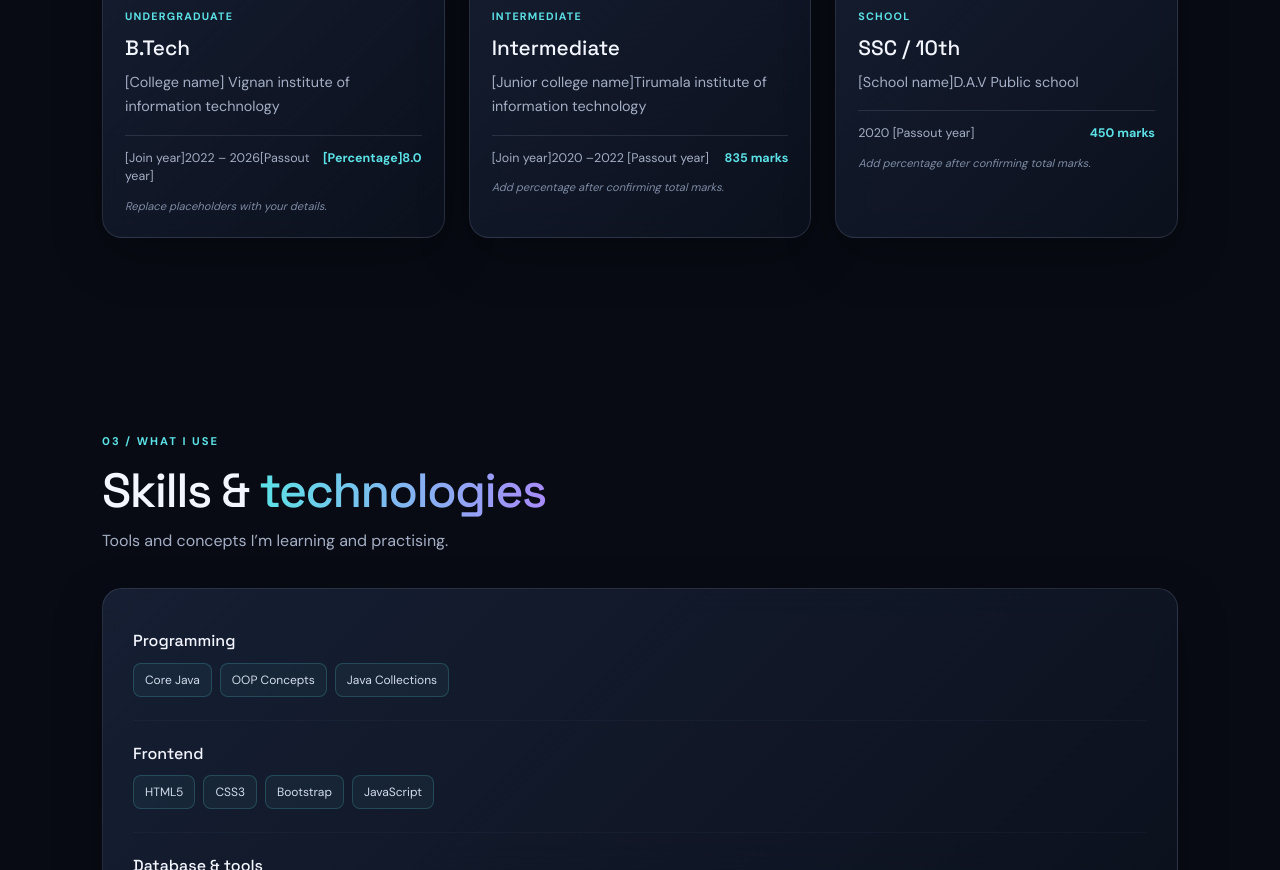
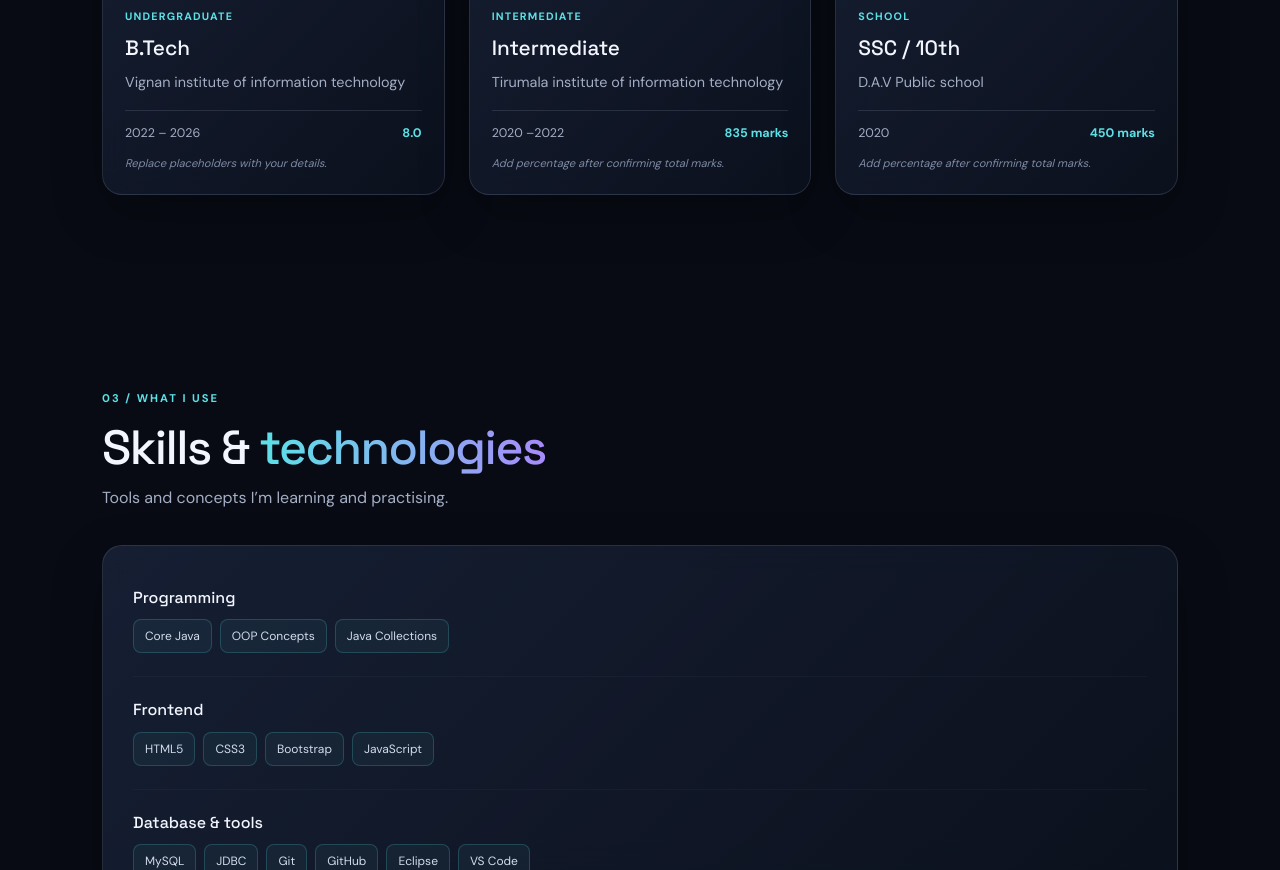
Before and after one commit to MallaPavanteja/Portfolio, a plain HTML site: page index.html in a window 1280 px wide. Shown: the part 1944-2814 px from the top of the page. Drawn offline with nearby package versions, Linux system fonts and the light colour scheme.

Commit message:
Update education section with new entries
Added additional educational entries and updated existing ones.

```diff
--- a/index.html
+++ b/index.html
@@ -14,9 +14,9 @@
 <section id="home" class="hero section"><div class="container"><div class="row align-items-center g-5"><div class="col-lg-5 text-center"><div class="photo-ring"><img src="profile.jpg" alt="Malla Pavan Teja" onerror="this.style.display='none';this.nextElementSibling.style.display='grid'"><div class="placeholder"><i class="bi bi-person-fill"></i><small>Add profile.jpg</small></div></div><p class="muted mt-4">Curious mind · Creative builder · Lifelong learner</p></div><div class="col-lg-7"><div class="intro glass reveal"><span class="eyebrow">● AVAILABLE FOR OPPORTUNITIES</span><p class="muted mt-4 mb-1">Hello, I'm</p><h1>Malla Pavan <span>Teja.</span></h1><h2>Aspiring <span id="role">Java Full Stack Developer</span></h2><p class="muted lh-lg mt-3">I enjoy turning ideas into useful, easy-to-use web experiences. I’m building my skills in Java, web development and databases, one project at a time.</p><a class="btn btn-neon mt-3" href="#projects">Explore my work <i class="bi bi-arrow-up-right"></i></a> <a class="btn btn-outline-light mt-3" href="#contact">Let's connect</a><div class="mt-4 small muted"><a href="mailto:pavanteja@gmail.com">pavanteja@gmail.com</a> · <a href="https://github.com/MallaPavanteja">GitHub</a></div></div></div></div></div></section>
 <section id="about" class="section"><div class="container"><div class="heading reveal"><small>01 / GET TO KNOW ME</small><h2>A little <span>about me</span></h2><p class="muted">Building a strong foundation, with curiosity and consistency.</p></div><div class="glass about reveal"><i class="bi bi-braces big-icon"></i><div><h3>Learning today. Building for tomorrow.</h3><p>I'm Malla Pavan Teja, an aspiring Java Full Stack Developer from Hyderabad. I’m interested in creating practical applications and understanding how the front end, back end and database work together.</p><p>I have been learning Core Java, SQL, HTML, CSS, Bootstrap and JavaScript. I like solving problems step by step, learning from mistakes and improving my projects through practice.</p><p>My goal is to begin my career in software development, contribute to a collaborative team and keep growing as a developer.</p></div></div></div></section>
 <section id="education" class="section"><div class="container"><div class="heading reveal"><small>02 / MY JOURNEY</small><h2>Education & <span>learning</span></h2><p class="muted">The milestones that have shaped my learning journey.</p></div><div class="row g-4">
-<div class="col-md-4 reveal"><article class="glass edu"><img src="https://images.unsplash.com/photo-1562774053-701939374585?auto=format&fit=crop&w=800&q=80" alt="College campus"><div><small>UNDERGRADUATE</small><h3>B.Tech</h3><p>[College name] Vignan institute of information technology </p><footer>[Join year]2022 – 2026[Passout year] <b>[Percentage]8.0</b></footer><em>Replace placeholders with your details.</em></div></article></div>
-<div class="col-md-4 reveal"><article class="glass edu"><img src="https://images.unsplash.com/photo-1509062522246-3755977927d7?auto=format&fit=crop&w=800&q=80" alt="Intermediate classroom"><div><small>INTERMEDIATE</small><h3>Intermediate</h3><p>[Junior college name]Tirumala institute of information technology</p><footer>[Join year]2020 –2022 [Passout year] <b>835 marks</b></footer><em>Add percentage after confirming total marks.</em></div></article></div>
-<div class="col-md-4 reveal"><article class="glass edu"><img src="https://images.unsplash.com/photo-1580582932707-520aed937b7b?auto=format&fit=crop&w=800&q=80" alt="School"><div><small>SCHOOL</small><h3>SSC / 10th</h3><p>[School name]D.A.V Public school</p><footer>2020 [Passout year] <b>450 marks</b></footer><em>Add percentage after confirming total marks.</em></div></article></div>
+<div class="col-md-4 reveal"><article class="glass edu"><img src="https://images.unsplash.com/photo-1562774053-701939374585?auto=format&fit=crop&w=800&q=80" alt="College campus"><div><small>UNDERGRADUATE</small><h3>B.Tech</h3><p>Vignan institute of information technology </p><footer>2022 – 2026<b>8.0</b></footer><em>Replace placeholders with your details.</em></div></article></div>
+<div class="col-md-4 reveal"><article class="glass edu"><img src="https://images.unsplash.com/photo-1509062522246-3755977927d7?auto=format&fit=crop&w=800&q=80" alt="Intermediate classroom"><div><small>INTERMEDIATE</small><h3>Intermediate</h3><p>Tirumala institute of information technology</p><footer>2020 –2022 <b>835 marks</b></footer><em>Add percentage after confirming total marks.</em></div></article></div>
+<div class="col-md-4 reveal"><article class="glass edu"><img src="https://images.unsplash.com/photo-1580582932707-520aed937b7b?auto=format&fit=crop&w=800&q=80" alt="School"><div><small>SCHOOL</small><h3>SSC / 10th</h3><p>D.A.V Public school</p><footer>2020<b>450 marks</b></footer><em>Add percentage after confirming total marks.</em></div></article></div>
 </div></div></section>
 <section id="skills" class="section"><div class="container"><div class="heading reveal"><small>03 / WHAT I USE</small><h2>Skills & <span>technologies</span></h2><p class="muted">Tools and concepts I’m learning and practising.</p></div><div class="glass skillbox reveal"><h3>Programming</h3><div class="pills"><span>Core Java</span><span>OOP Concepts</span><span>Java Collections</span></div><hr><h3>Frontend</h3><div class="pills"><span>HTML5</span><span>CSS3</span><span>Bootstrap</span><span>JavaScript</span></div><hr><h3>Database & tools</h3><div class="pills"><span>MySQL</span><span>JDBC</span><span>Git</span><span>GitHub</span><span>Eclipse</span><span>VS Code</span></div></div></div></section>
 <section id="projects" class="section"><div class="container"><div class="heading reveal"><small>04 / THINGS I'VE BUILT</small><h2>Featured <span>projects</span></h2><p class="muted">A selection of projects from my learning journey.</p></div><div class="row g-4">
```
